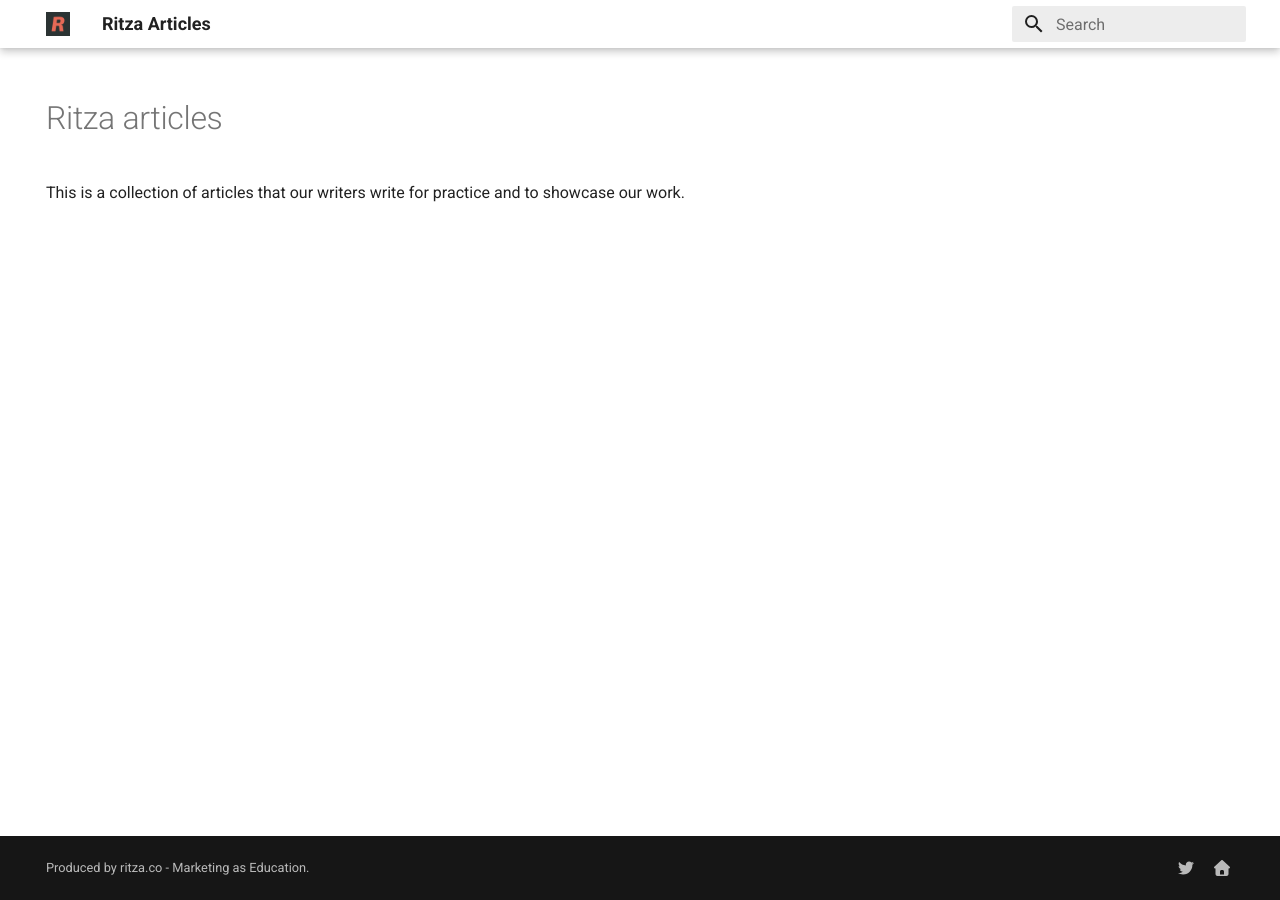
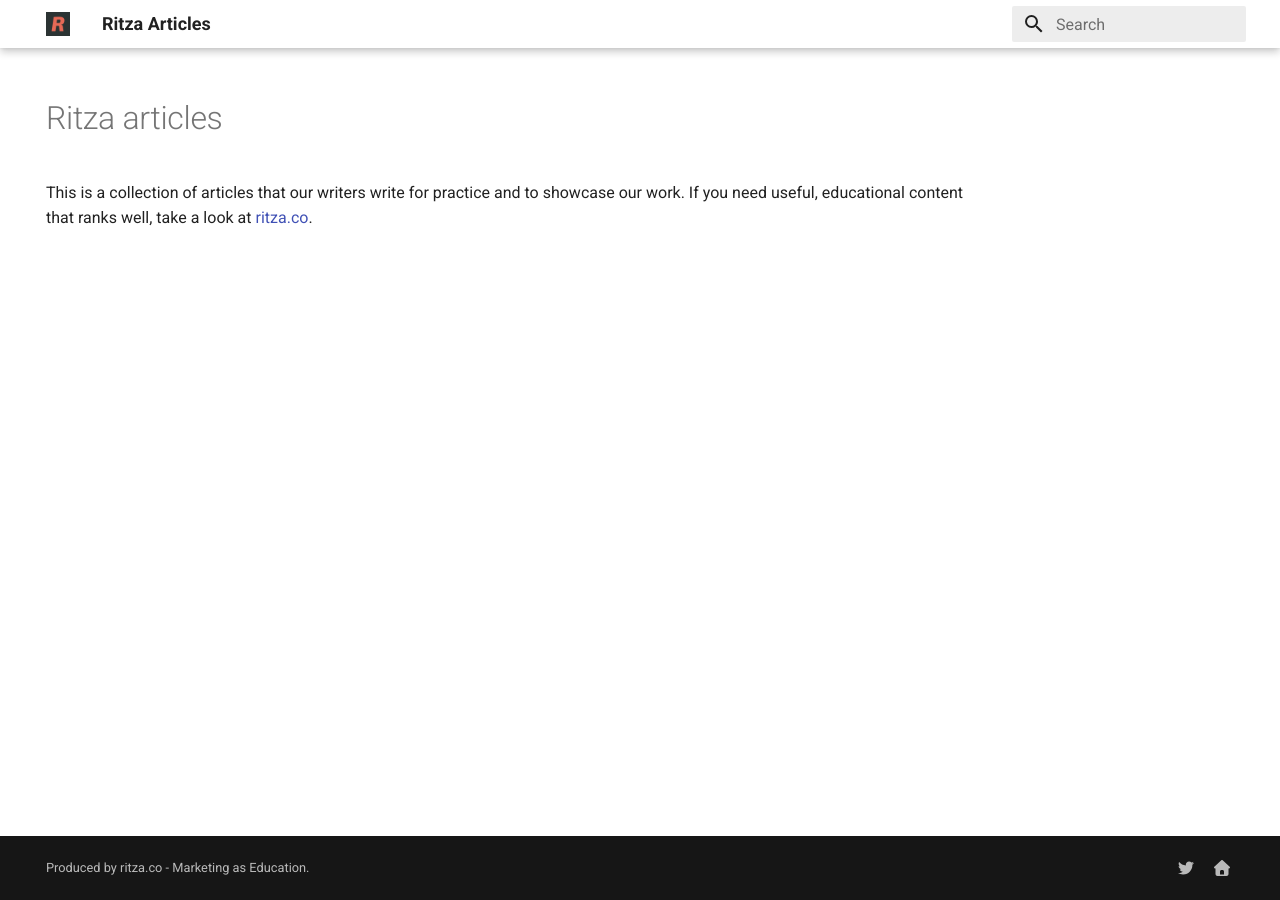
Before and after one commit to ritza-co/internal-articles, an MkDocs documentation site: the page built from docs/index.md, in a window 1280 px wide. Built offline with MkDocs 1.6.1 and Material for MkDocs 9.7.7, drawn with Linux system fonts in a browser that asks for light colours.

Commit message:
add index page as can't link logo to homepage

```diff
--- a/docs/index.md
+++ b/docs/index.md
@@ -5,4 +5,4 @@
 
 # Ritza articles
 
-This is a collection of articles that our writers write for practice and to showcase our work.
+This is a collection of articles that our writers write for practice and to showcase our work. If you need useful, educational content that ranks well, take a look at [ritza.co](https://ritza.co).
```
